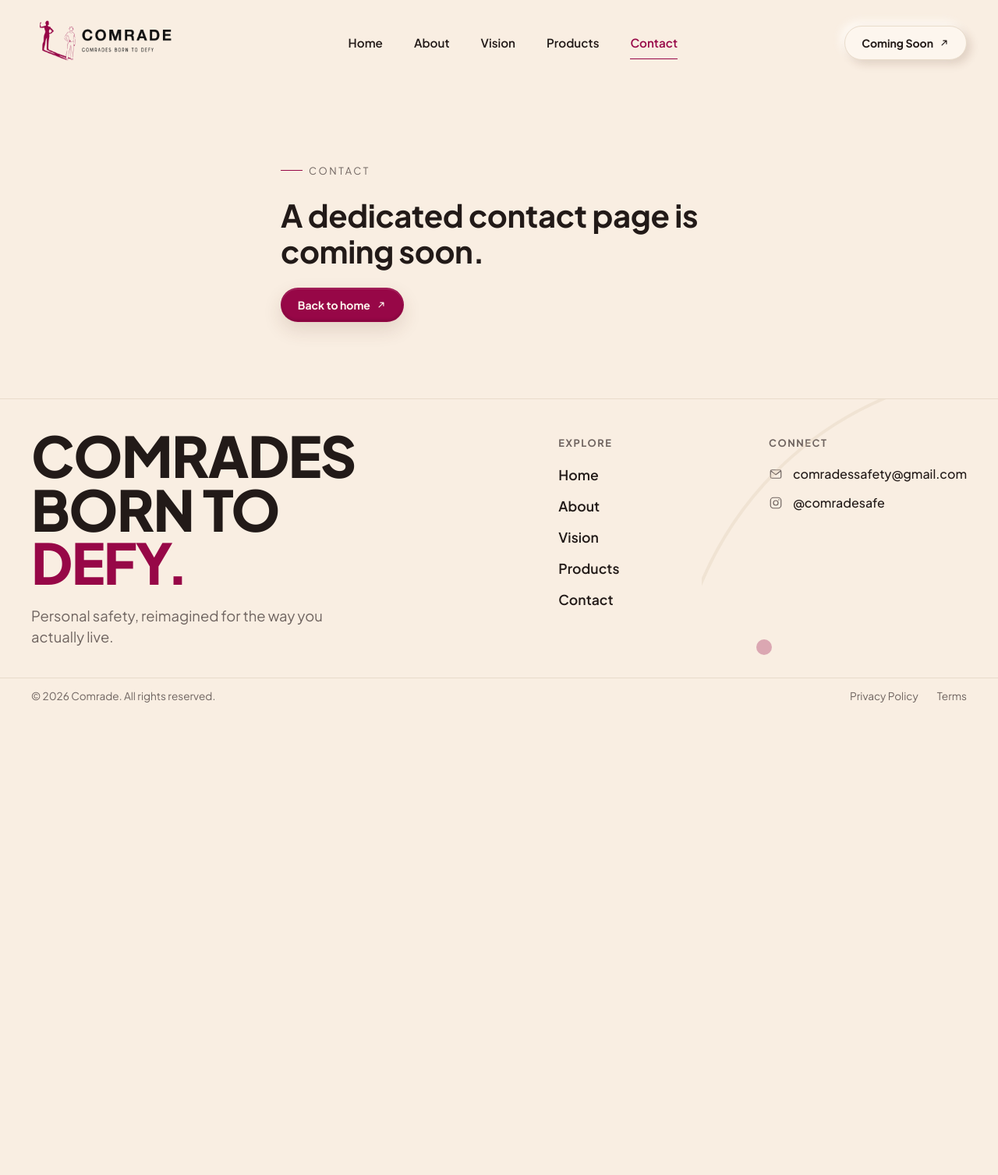
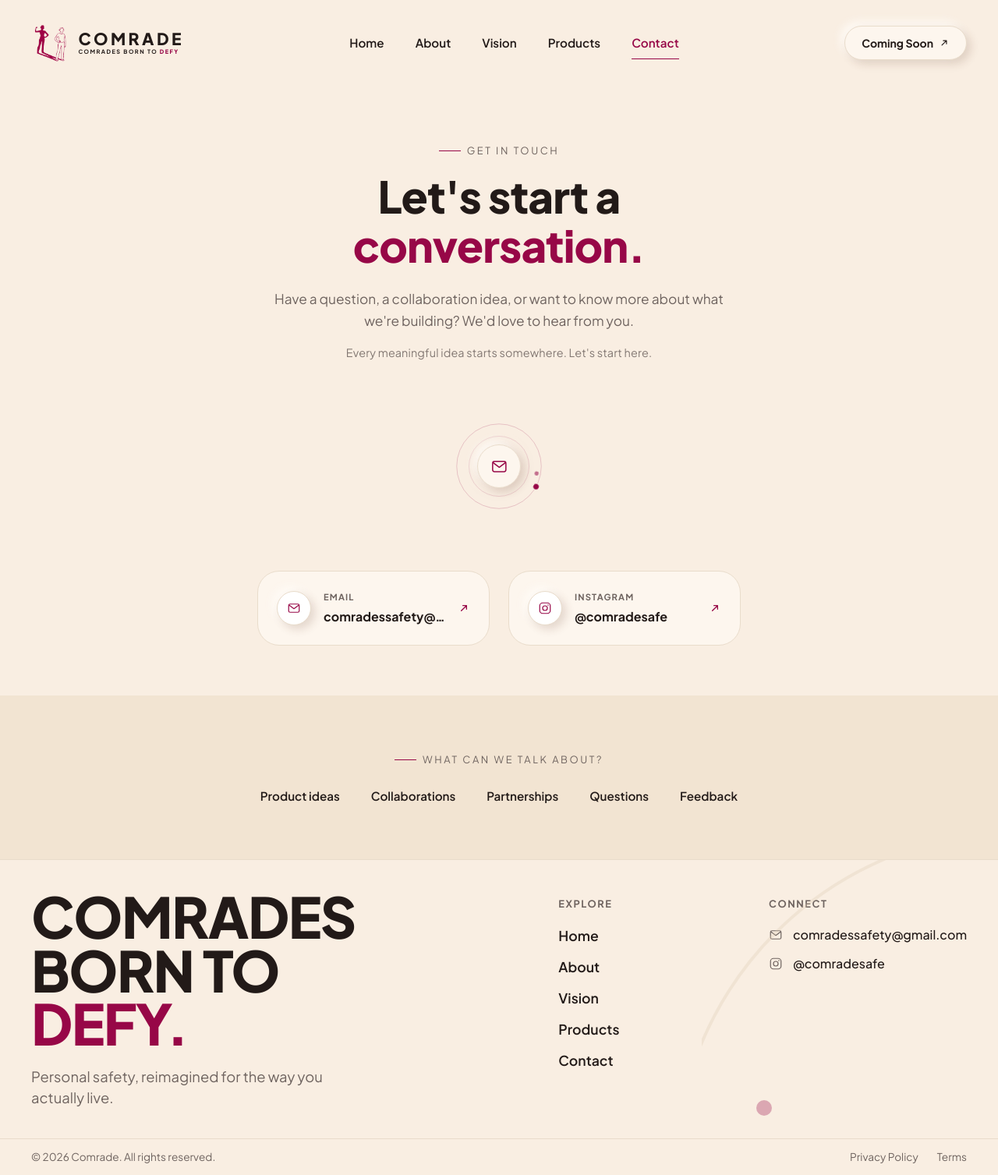
Before and after one commit to comradesafety/comrade-website, a Flask app: page /contact in a window 1280 px wide. Shown: the whole page at 78% size. Before the commit the page ends 901 px from the top, so only its background shows below. Run offline with Flask 3, Linux system fonts and the light colour scheme; some libraries are stand-ins or nearby versions.

Commit message:
feat: update navbar brand logo with coded typography, rounded favicons, and social preview metadata

```diff
--- a/app/routes/pages.py
+++ b/app/routes/pages.py
@@ -1,22 +1,17 @@
 """Routes for pages that are not the homepage.
 
-About, Vision, and Products are now fully designed (see their
-templates/pages/*.html and components). Contact is still the shared
-minimal "coming soon" template; when it's ready to be fully designed,
-give it its own template and point its route at that instead, the same
-way about()/vision()/products() below no longer use PLACEHOLDER_COPY.
+About, Vision, Products, and Contact are all now fully designed (see
+their templates/pages/*.html and components). No route here uses the
+generic "coming soon" placeholder template any more, but
+components/placeholder-section.html and static/css/placeholder.css
+(the latter also still used by the 404/500 error pages, so it stays
+either way) are kept in place, ready to include as-is the moment a new
+page needs a "coming soon" state again.
 """
 
 from flask import Blueprint, render_template
 
 pages_bp = Blueprint("pages", __name__)
-
-PLACEHOLDER_COPY = {
-    "contact": {
-        "title": "Contact",
-        "message": "A dedicated contact page is coming soon.",
-    },
-}
 
 ABOUT_HERO = {
     "eyebrow": "Who we are",
@@ -260,6 +255,57 @@ def products():
     )
 
 
+# The headline itself (with its one highlighted word) is hardcoded
+# directly in contact-hero.html, the same reasoning as every other
+# page's hero above. "note" avoids repeating "conversation" since the
+# headline already uses that word.
+CONTACT_HERO = {
+    "eyebrow": "Get in touch",
+    "description": (
+        "Have a question, a collaboration idea, or want to know more "
+        "about what we're building? We'd love to hear from you."
+    ),
+    "note": "Every meaningful idea starts somewhere. Let's start here.",
+}
+
+# Both values are exactly what's already live in footer.html — never a
+# second, possibly-drifting copy of the same contact details. "icon"
+# names a branch in macros/icons.html; "external" adds target="_blank"
+# rel="noopener noreferrer" for the one link that leaves the site.
+CONTACT_METHODS = [
+    {
+        "label": "Email",
+        "icon": "mail",
+        "value": "comradessafety@gmail.com",
+        "href": "mailto:comradessafety@gmail.com",
+        "external": False,
+    },
+    {
+        "label": "Instagram",
+        "icon": "instagram",
+        "value": "@comradesafe",
+        "href": "https://www.instagram.com/comradesafe/",
+        "external": True,
+    },
+]
+
+CONTACT_TOPICS_HEADING = "What can we talk about?"
+
+CONTACT_TOPICS = [
+    "Product ideas",
+    "Collaborations",
+    "Partnerships",
+    "Questions",
+    "Feedback",
+]
+
+
 @pages_bp.route("/contact", methods=["GET"])
 def contact():
-    return render_template("pages/contact.html", copy=PLACEHOLDER_COPY["contact"])
+    return render_template(
+        "pages/contact.html",
+        hero=CONTACT_HERO,
+        methods=CONTACT_METHODS,
+        topics_heading=CONTACT_TOPICS_HEADING,
+        topics=CONTACT_TOPICS,
+    )
--- /dev/null
+++ b/app/static/css/contact.css
@@ -0,0 +1,338 @@
+/*
+  contact.css
+  Styles for the whole Contact page: hero (headline, description, the
+  small orbital visual, the two contact cards) and the closing topics
+  band. One file, not split further, since the page itself stays
+  compact — see products.css/about.css for the same one-file-per-page
+  convention this follows.
+*/
+
+/* ---- Hero ---- */
+.comrade-contact-hero__inner {
+  max-width: 620px;
+  margin-inline: auto;
+  text-align: center;
+}
+
+.comrade-contact-hero__headline {
+  margin-top: var(--comrade-space-sm);
+  font-size: clamp(2.25rem, 4.4vw, 3.75rem);
+  font-weight: 800;
+  letter-spacing: -0.015em;
+  line-height: 1.12;
+  color: var(--comrade-text);
+}
+
+.comrade-contact__highlight {
+  color: var(--comrade-primary);
+}
+
+.comrade-contact-hero__description {
+  margin-top: var(--comrade-space-md);
+  font-size: 1.08rem;
+  line-height: 1.6;
+  color: var(--comrade-text-muted);
+}
+
+/* The small personality line: quieter and smaller than the
+   description so it reads as an aside, not a second sentence of the
+   same statement. */
+.comrade-contact-hero__note {
+  margin-top: var(--comrade-space-sm);
+  font-size: 0.9rem;
+  letter-spacing: 0.01em;
+  color: var(--comrade-text-muted);
+  opacity: 0.85;
+}
+
+/* ---- Contact visual ---- */
+.comrade-contact-hero__visual {
+  display: flex;
+  justify-content: center;
+  margin-top: var(--comrade-space-xl);
+}
+
+.comrade-contact-visual {
+  position: relative;
+  width: 140px;
+  aspect-ratio: 1 / 1;
+}
+
+.comrade-contact-visual__svg {
+  display: block;
+  width: 100%;
+  height: 100%;
+}
+
+.comrade-contact-visual__ring {
+  fill: none;
+  stroke: var(--comrade-primary);
+  stroke-width: 1;
+}
+
+.comrade-contact-visual__ring--outer {
+  opacity: 0.22;
+}
+
+.comrade-contact-visual__ring--inner {
+  opacity: 0.16;
+}
+
+/* Two nodes circling at different speeds and opposite directions —
+   plain CSS rotation on each wrapping group, not JS: a single node on
+   a fixed-radius circle is exactly what `rotate()` already computes
+   natively, no per-frame trigonometry earns its cost here (compare
+   safety-orbit-animation.js, which genuinely needs it for multiple
+   independently-positioned layers). */
+.comrade-contact-visual__orbit--a {
+  transform-origin: 80px 80px;
+  animation: comrade-contact-orbit 20s linear infinite;
+}
+
+.comrade-contact-visual__orbit--b {
+  transform-origin: 80px 80px;
+  animation: comrade-contact-orbit-reverse 30s linear infinite;
+}
+
+@keyframes comrade-contact-orbit {
+  to {
+    transform: rotate(360deg);
+  }
+}
+
+@keyframes comrade-contact-orbit-reverse {
+  to {
+    transform: rotate(-360deg);
+  }
+}
+
+.comrade-contact-visual__node {
+  fill: var(--comrade-primary);
+}
+
+.comrade-contact-visual__node--soft {
+  opacity: 0.55;
+}
+
+.comrade-contact-visual__core {
+  position: absolute;
+  top: 50%;
+  left: 50%;
+  width: 40%;
+  aspect-ratio: 1 / 1;
+  transform: translate(-50%, -50%);
+  display: inline-flex;
+  align-items: center;
+  justify-content: center;
+  border-radius: 50%;
+  background-color: var(--comrade-surface-soft);
+  border: 1px solid var(--comrade-border);
+  color: var(--comrade-primary);
+  box-shadow: var(--comrade-neumo-raised), 0 0 20px var(--comrade-primary-light);
+  animation: comrade-contact-core-pulse 4s ease-in-out infinite;
+}
+
+.comrade-contact-visual__core svg {
+  width: 42%;
+  height: 42%;
+}
+
+@keyframes comrade-contact-core-pulse {
+  0%,
+  100% {
+    box-shadow: var(--comrade-neumo-raised), 0 0 16px var(--comrade-primary-light);
+  }
+  50% {
+    box-shadow: var(--comrade-neumo-raised), 0 0 26px var(--comrade-primary-light-strong);
+  }
+}
+
+@media (prefers-reduced-motion: reduce) {
+  .comrade-contact-visual__orbit--a,
+  .comrade-contact-visual__orbit--b,
+  .comrade-contact-visual__core {
+    animation: none;
+  }
+}
+
+/* ---- Contact cards ---- */
+.comrade-contact-hero__cards {
+  display: flex;
+  flex-wrap: wrap;
+  justify-content: center;
+  gap: var(--comrade-space-md);
+  max-width: 620px;
+  margin: var(--comrade-space-xl) auto 0;
+}
+
+.comrade-contact-card {
+  display: flex;
+  align-items: center;
+  gap: var(--comrade-space-sm);
+  flex: 1 1 260px;
+  /* Flex items default to min-width: auto, which floors their size at
+     their content's min-content width — here that's the full,
+     un-wrapped .comrade-contact-card__value text (white-space:
+     nowrap), which is wider than a phone screen has room for. Without
+     this the card refuses to shrink to fit and overflows instead of
+     letting text-overflow: ellipsis do its job. */
+  min-width: 0;
+  padding: var(--comrade-space-md);
+  background-color: var(--comrade-surface-soft);
+  border: 1px solid var(--comrade-border);
+  border-radius: var(--comrade-radius-lg);
+  text-align: left;
+  color: inherit;
+  transition: transform var(--comrade-transition-hover),
+    box-shadow var(--comrade-transition-hover),
+    border-color var(--comrade-transition-hover);
+}
+
+.comrade-contact-card:hover {
+  transform: translateY(-3px);
+  border-color: var(--comrade-primary);
+  box-shadow: 0 14px 28px var(--comrade-shadow-soft);
+  color: inherit;
+}
+
+.comrade-contact-card__icon {
+  display: inline-flex;
+  align-items: center;
+  justify-content: center;
+  flex-shrink: 0;
+  width: 44px;
+  height: 44px;
+  border-radius: 50%;
+  background-color: var(--comrade-surface);
+  border: 1px solid var(--comrade-border);
+  color: var(--comrade-primary);
+  box-shadow: var(--comrade-neumo-raised);
+  transition: box-shadow var(--comrade-transition-hover);
+}
+
+.comrade-contact-card:hover .comrade-contact-card__icon {
+  box-shadow: var(--comrade-neumo-raised-hover);
+}
+
+.comrade-contact-card__icon svg {
+  width: 18px;
+  height: 18px;
+}
+
+.comrade-contact-card__text {
+  display: flex;
+  flex-direction: column;
+  gap: 0.15rem;
+  min-width: 0;
+  flex: 1;
+}
+
+.comrade-contact-card__label {
+  font-size: 0.7rem;
+  font-weight: 700;
+  letter-spacing: 0.1em;
+  text-transform: uppercase;
+  color: var(--comrade-text-muted);
+}
+
+.comrade-contact-card__value {
+  font-size: 1rem;
+  font-weight: 700;
+  color: var(--comrade-text);
+  overflow: hidden;
+  text-overflow: ellipsis;
+  white-space: nowrap;
+}
+
+.comrade-contact-card__arrow {
+  display: inline-flex;
+  align-items: center;
+  justify-content: center;
+  flex-shrink: 0;
+  width: 16px;
+  height: 16px;
+  color: var(--comrade-primary);
+  transition: transform var(--comrade-transition-hover);
+}
+
+.comrade-contact-card__arrow svg {
+  width: 100%;
+  height: 100%;
+}
+
+.comrade-contact-card:hover .comrade-contact-card__arrow {
+  transform: translate(3px, -3px);
+}
+
+/* ---- Topics band: the "deep" alternating surface, same token
+   Vision's closing band and About's Values band both use. ---- */
+.comrade-contact-topics {
+  background-color: var(--comrade-surface-deep);
+}
+
+.comrade-contact-topics__inner {
+  max-width: 640px;
+  margin-inline: auto;
+  text-align: center;
+}
+
+.comrade-contact-topics__list {
+  display: flex;
+  flex-wrap: wrap;
+  justify-content: center;
+  gap: var(--comrade-space-sm) var(--comrade-space-lg);
+  margin-top: var(--comrade-space-md);
+}
+
+/* Plain list items, not links: these name reasons to reach out, they
+   don't navigate anywhere themselves — an <a href="#"> here would be
+   exactly the dead-link pattern this site avoids elsewhere. The hover
+   motion is a visual nudge toward the cards above, not a control. */
+.comrade-contact-topics__item {
+  position: relative;
+  padding-bottom: 0.3rem;
+  font-size: 0.95rem;
+  font-weight: 600;
+  color: var(--comrade-text);
+  cursor: default;
+  transition: transform var(--comrade-transition-hover),
+    color var(--comrade-transition-hover);
+}
+
+.comrade-contact-topics__item::after {
+  content: "";
+  position: absolute;
+  left: 0;
+  bottom: 0;
+  width: 100%;
+  height: 1px;
+  background-color: var(--comrade-primary);
+  transform: scaleX(0);
+  transform-origin: left;
+  transition: transform var(--comrade-transition-hover);
+}
+
+.comrade-contact-topics__item:hover {
+  color: var(--comrade-primary);
+  transform: translateY(-1px);
+}
+
+.comrade-contact-topics__item:hover::after {
+  transform: scaleX(1);
+}
+
+@media (max-width: 576px) {
+  .comrade-contact-hero__cards {
+    flex-direction: column;
+  }
+
+  /* An explicit width (not flex-basis: auto) on purpose: flex-basis:
+     auto re-triggers the exact min-content-floor problem min-width: 0
+     above exists to prevent (the un-wrapped value text's full width
+     wins again), whereas a plain width is a direct, unambiguous
+     sizing that doesn't go through that flex-basis/min-width
+     interaction at all. */
+  .comrade-contact-card {
+    width: 100%;
+  }
+}
--- a/app/static/css/navbar.css
+++ b/app/static/css/navbar.css
@@ -55,22 +55,61 @@
 .comrade-navbar__brand {
   display: flex;
   align-items: center;
+  gap: 0.65rem;
+  text-decoration: none;
   flex-shrink: 0;
+  transform-origin: left center;
+  will-change: transform;
+  transition: transform var(--comrade-transition-normal), opacity var(--comrade-transition-hover);
 }
 
-.comrade-navbar__logo {
-  height: 90px; /* 1.1x the previous 82px */
-  width: auto;
-  transform-origin: left center;
-  will-change: transform;
-  /* Scaling (compositor-only) instead of transitioning height (layout)
-     halves the layout-triggering work during the scroll transition; the
-     inner bar's height is the only remaining layout property involved. */
-  transition: transform var(--comrade-transition-normal);
+.comrade-navbar__brand:hover {
+  opacity: 0.92;
 }
 
-.navbar-scrolled .comrade-navbar__logo {
-  transform: scale(0.9);
+.comrade-navbar__brand-mark {
+  height: 50px;
+  width: auto;
+  aspect-ratio: 1 / 1;
+  object-fit: contain;
+  display: block;
+}
+
+.comrade-navbar__brand-text {
+  display: flex;
+  flex-direction: column;
+  justify-content: center;
+}
+
+.comrade-navbar__brand-title {
+  font-family: var(--comrade-font-body);
+  font-size: 1.32rem;
+  font-weight: 800;
+  line-height: 0.95;
+  letter-spacing: 0.16em;
+  color: var(--comrade-text);
+  text-transform: uppercase;
+}
+
+.comrade-navbar__brand-tagline {
+  font-family: var(--comrade-font-body);
+  font-size: 0.46rem;
+  font-weight: 700;
+  line-height: 1;
+  letter-spacing: 0.2em;
+  color: var(--comrade-text);
+  text-transform: uppercase;
+  margin-top: 0.22rem;
+  white-space: nowrap;
+}
+
+.comrade-navbar__brand-tagline-accent {
+  color: var(--comrade-primary);
+  font-weight: 800;
+}
+
+.navbar-scrolled .comrade-navbar__brand {
+  transform: scale(0.92);
 }
 
 .comrade-navbar__links {
@@ -282,7 +321,7 @@
 @media (prefers-reduced-motion: reduce) {
   .comrade-navbar,
   .comrade-navbar__inner,
-  .comrade-navbar__logo {
+  .comrade-navbar__brand {
     transition-duration: 1ms;
   }
 }
--- a/app/static/js/headline-magnification.js
+++ b/app/static/js/headline-magnification.js
@@ -4,9 +4,10 @@
  * display headlines: the homepage hero headline, the footer's "Comrades
  * born to defy." statement, the About page's hero headline plus its
  * three section headlines (Values, Philosophy, Team), the Vision page's
- * hero and closing headlines, and the Products page's hero and closing
- * headlines. Characters nearest the pointer scale up smoothly;
- * influence falls off continuously with distance, no hard thresholds.
+ * hero and closing headlines, the Products page's hero and closing
+ * headlines, and the Contact page's hero headline. Characters nearest
+ * the pointer scale up smoothly; influence falls off continuously with
+ * distance, no hard thresholds.
  * Idle state is the plain, unmodified heading — no scaling, no
  * color/glow changes, ever.
  *
@@ -33,6 +34,7 @@ const HEADLINE_SELECTORS = [
   ".comrade-vision-why__headline",
   ".comrade-products-hero__headline",
   ".comrade-products-how__headline",
+  ".comrade-contact-hero__headline",
 ];
 
 const CHAR_CLASS = "headline-char";
--- a/app/templates/base.html
+++ b/app/templates/base.html
@@ -8,9 +8,30 @@
   <meta name="color-scheme" content="light">
   <meta name="theme-color" content="#970747">
 
+  <title>{% block title %}Comrade | Personal Safety, Reimagined{% endblock %}</title>
   <meta name="description" content="{% block meta_description %}Comrade is rethinking personal safety through intelligent everyday products designed to blend naturally into the way you live, move, and explore.{% endblock %}">
+  <link rel="canonical" href="https://comradesafety.vercel.app{{ request.path if request and request.path else '/' }}">
 
-  <title>{% block title %}Comrade | Personal Safety, Reimagined{% endblock %}</title>
+  <!-- Open Graph / Facebook / WhatsApp / LinkedIn -->
+  <meta property="og:type" content="website">
+  <meta property="og:url" content="https://comradesafety.vercel.app{{ request.path if request and request.path else '/' }}">
+  <meta property="og:site_name" content="Comrade">
+  <meta property="og:title" content="{% block og_title %}Comrade | Personal Safety, Reimagined{% endblock %}">
+  <meta property="og:description" content="{% block og_description %}Comrade is rethinking personal safety through intelligent everyday products designed to blend naturally into the way you live, move, and explore.{% endblock %}">
+  <meta property="og:image" content="https://comradesafety.vercel.app{{ url_for('static', filename='images/preview.png') }}">
+  <meta property="og:image:secure_url" content="https://comradesafety.vercel.app{{ url_for('static', filename='images/preview.png') }}">
+  <meta property="og:image:type" content="image/png">
+  <meta property="og:image:width" content="1200">
+  <meta property="og:image:height" content="1200">
+  <meta property="og:image:alt" content="Comrade - Comrades Born To Defy">
+
+  <!-- Twitter / X -->
+  <meta name="twitter:card" content="summary_large_image">
+  <meta name="twitter:url" content="https://comradesafety.vercel.app{{ request.path if request and request.path else '/' }}">
+  <meta name="twitter:title" content="{% block twitter_title %}Comrade | Personal Safety, Reimagined{% endblock %}">
+  <meta name="twitter:description" content="{% block twitter_description %}Comrade is rethinking personal safety through intelligent everyday products designed to blend naturally into the way you live, move, and explore.{% endblock %}">
+  <meta name="twitter:image" content="https://comradesafety.vercel.app{{ url_for('static', filename='images/preview.png') }}">
+  <meta name="twitter:image:alt" content="Comrade - Comrades Born To Defy">
 
   <link rel="icon" type="image/x-icon" href="{{ url_for('static', filename='images/favicon.ico') }}">
   <link rel="icon" type="image/png" sizes="64x64" href="{{ url_for('static', filename='images/favicon-32.png') }}">
@@ -33,6 +54,7 @@
   <link rel="stylesheet" href="{{ url_for('static', filename='css/vision.css') }}">
   <link rel="stylesheet" href="{{ url_for('static', filename='css/products.css') }}">
   <link rel="stylesheet" href="{{ url_for('static', filename='css/product-illustrations.css') }}">
+  <link rel="stylesheet" href="{{ url_for('static', filename='css/contact.css') }}">
   <link rel="stylesheet" href="{{ url_for('static', filename='css/safety-orbit.css') }}">
   <link rel="stylesheet" href="{{ url_for('static', filename='css/responsive.css') }}">
 
--- /dev/null
+++ b/app/templates/components/contact-card.html
@@ -0,0 +1,29 @@
+{#
+  contact-card.html
+  One reusable card for a contact method: icon, label, value, and a
+  link. Used twice today (Email, Instagram) via contact_card(), so
+  adding a third method later is a one-line data change in
+  CONTACT_METHODS (routes/pages.py), never a second copy of this
+  markup. A plain <a> (not a JS click handler), so mailto:/https: links
+  behave exactly as the browser already knows how to handle them —
+  open in a new tab, copy address, etc.
+#}
+{% from "macros/icons.html" import icon %}
+
+{% macro contact_card(method) %}
+<a
+  href="{{ method.href }}"
+  class="comrade-contact-card"
+  {%- if method.external %}
+  target="_blank"
+  rel="noopener noreferrer"
+  {%- endif %}
+>
+  <span class="comrade-contact-card__icon">{{ icon(method.icon) }}</span>
+  <span class="comrade-contact-card__text">
+    <span class="comrade-contact-card__label">{{ method.label }}</span>
+    <span class="comrade-contact-card__value">{{ method.value }}</span>
+  </span>
+  <span class="comrade-contact-card__arrow">{{ icon("arrow-up-right") }}</span>
+</a>
+{%- endmacro %}
--- /dev/null
+++ b/app/templates/components/contact-hero.html
@@ -0,0 +1,34 @@
+{#
+  contact-hero.html
+  Contact page hero: eyebrow, headline with one burgundy-highlighted
+  word, description, a small personality line, the contact visual, and
+  the two contact method cards — all one centered composition (not
+  About's two-column layout) since Contact is meant to read calmer and
+  more focused than the rest of the site. See contact.css.
+#}
+{% from "components/contact-card.html" import contact_card %}
+
+<section class="comrade-contact-hero comrade-section">
+  <div class="comrade-container">
+    <div class="comrade-contact-hero__inner reveal-on-scroll reveal-up">
+      <p class="comrade-eyebrow">{{ hero.eyebrow }}</p>
+
+      <h1 class="comrade-contact-hero__headline">
+        Let's start a <span class="comrade-contact__highlight">conversation.</span>
+      </h1>
+
+      <p class="comrade-contact-hero__description">{{ hero.description }}</p>
+      <p class="comrade-contact-hero__note">{{ hero.note }}</p>
+    </div>
+
+    <div class="comrade-contact-hero__visual reveal-on-scroll reveal-scale comrade-delay-2">
+      {% include "components/contact-visual.html" %}
+    </div>
+
+    <div class="comrade-contact-hero__cards reveal-on-scroll reveal-up comrade-delay-3">
+      {% for method in methods %}
+        {{ contact_card(method) }}
+      {% endfor %}
+    </div>
+  </div>
+</section>
--- /dev/null
+++ b/app/templates/components/contact-topics.html
@@ -0,0 +1,22 @@
+{#
+  contact-topics.html
+  A small closing band on the "deep" alternating surface (same token
+  About's Values band and Vision's closing band use), listing a few
+  reasons someone might reach out as subtly interactive inline tags —
+  not a form, not fake submission targets, just a nudge toward the
+  contact cards above.
+#}
+
+<section class="comrade-contact-topics comrade-section">
+  <div class="comrade-container">
+    <div class="comrade-contact-topics__inner reveal-on-scroll reveal-up">
+      <p class="comrade-eyebrow">{{ topics_heading }}</p>
+
+      <ul class="comrade-contact-topics__list">
+        {% for topic in topics %}
+        <li class="comrade-contact-topics__item">{{ topic }}</li>
+        {% endfor %}
+      </ul>
+    </div>
+  </div>
+</section>
--- /dev/null
+++ b/app/templates/components/contact-visual.html
@@ -0,0 +1,29 @@
+{#
+  contact-visual.html
+  A small, calm abstract motif for the Contact page: a mail icon at
+  rest inside a soft neumorphic core (the same visual language as
+  about-hero's orbit center), with two small nodes slowly circling it
+  at different speeds and directions. Deliberately much simpler than
+  the About/Products animated systems — see contact.css for why this
+  is plain CSS rotation, not the safety-orbit's rAF-driven system: a
+  single node circling at constant speed is exactly what a CSS
+  `rotate()` transform on a wrapping group already does natively, no
+  per-frame trigonometry needed. Purely decorative (aria-hidden): it
+  illustrates "connection", it doesn't carry information the
+  surrounding copy doesn't already say.
+#}
+{% from "macros/icons.html" import icon %}
+
+<div class="comrade-contact-visual" aria-hidden="true">
+  <svg class="comrade-contact-visual__svg" viewBox="0 0 160 160" focusable="false">
+    <circle class="comrade-contact-visual__ring comrade-contact-visual__ring--outer" cx="80" cy="80" r="62"></circle>
+    <circle class="comrade-contact-visual__ring comrade-contact-visual__ring--inner" cx="80" cy="80" r="44"></circle>
+    <g class="comrade-contact-visual__orbit comrade-contact-visual__orbit--a">
+      <circle class="comrade-contact-visual__node" cx="80" cy="18" r="4"></circle>
+    </g>
+    <g class="comrade-contact-visual__orbit comrade-contact-visual__orbit--b">
+      <circle class="comrade-contact-visual__node comrade-contact-visual__node--soft" cx="80" cy="136" r="3"></circle>
+    </g>
+  </svg>
+  <span class="comrade-contact-visual__core">{{ icon("mail") }}</span>
+</div>
--- a/app/templates/components/navbar.html
+++ b/app/templates/components/navbar.html
@@ -15,10 +15,14 @@
   <div class="comrade-container comrade-navbar__inner">
     <a href="{{ url_for('home.index') }}" class="comrade-navbar__brand" aria-label="Comrade home">
       <img
-        src="{{ url_for('static', filename='images/logo.png') }}"
-        alt="Comrade"
-        class="comrade-navbar__logo"
+        src="{{ url_for('static', filename='images/transparent_preview.png') }}"
+        alt="Comrade mark"
+        class="comrade-navbar__brand-mark"
       >
+      <div class="comrade-navbar__brand-text">
+        <span class="comrade-navbar__brand-title">COMRADE</span>
+        <span class="comrade-navbar__brand-tagline">COMRADES BORN TO <span class="comrade-navbar__brand-tagline-accent">DEFY</span></span>
+      </div>
     </a>
 
     <nav class="comrade-navbar__links" aria-label="Primary navigation">
--- a/app/templates/pages/contact.html
+++ b/app/templates/pages/contact.html
@@ -2,6 +2,9 @@
 
 {% block title %}Contact | Comrade{% endblock %}
 
+{% block meta_description %}Have a question, a collaboration idea, or want to know more about what we're building? We'd love to hear from you.{% endblock %}
+
 {% block content %}
-  {% include "components/placeholder-section.html" %}
+  {% include "components/contact-hero.html" %}
+  {% include "components/contact-topics.html" %}
 {% endblock %}
```
Also changed, not shown: app/static/css/responsive.css (+50 -4 lines), tests/test_routes.py (+9 -0 lines), app/static/images/apple-touch-icon.png, app/static/images/favicon-32.png, app/static/images/favicon.ico, app/static/images/logo.png, app/static/images/preview.png (added), app/static/images/transparent_logo.png (added), app/static/images/transparent_preview.png (added).
